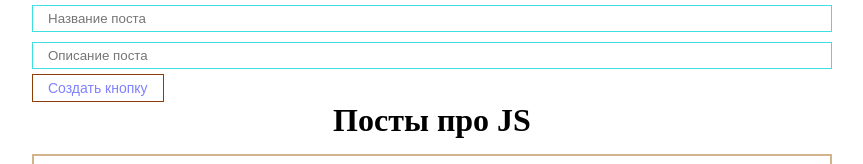
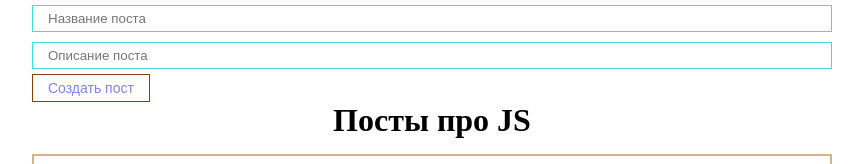
Before and after one commit to Evgeniya1307/my-app, a React (Create React App) app: page / in a window 1280 px wide. Shown: the top 164 px of the page, without its empty margins (208-1071 px from the left). Built offline with nearby package versions, Linux system fonts and the light colour scheme.

Commit message:
value={title} //двухсторонее связывание value input с состоянием title

```diff
--- a/src/App.js
+++ b/src/App.js
@@ -15,15 +15,22 @@ const[posts, setPosts]= useState([
 
 ])
 
+const [title, setTitle] = useState('')
 
 
+const addNewPost=()=>{
+
+
+}
 
   return (
     <div className="App">
     <form>
-    <MyInput type = 'text' placeholder='Название поста'/>
+    <MyInput
+    value={title} //двухсторонее связывание value input с состоянием title
+    type = 'text' placeholder='Название поста'/>
     <MyInput type = 'text' placeholder = 'Описание поста'/>
-    <MyButton disabled>Создать кнопку</MyButton>
+    <MyButton onClick={addNewPost}>Создать пост </MyButton>
     </form>
    <PostList posts={posts} title='Посты про JS'/>
     </div>
@@ -40,6 +47,10 @@ export default App;
 
 
 
+
+
+
+//<MyButton onClick={addNewPost}>Создать пост </MyButton> //новые посты в массив добавлять
 
 /*const [posts2, setPosts2]= useState([
   {id: 1, title: 'Phyton', body: 'Descreption'},
```
